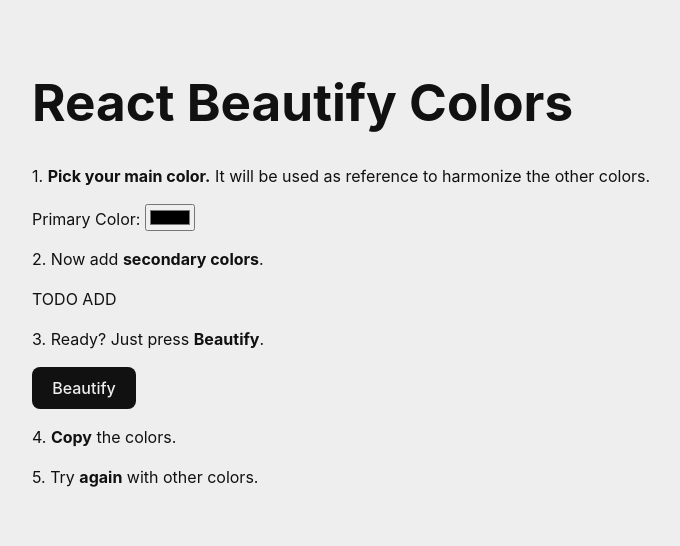
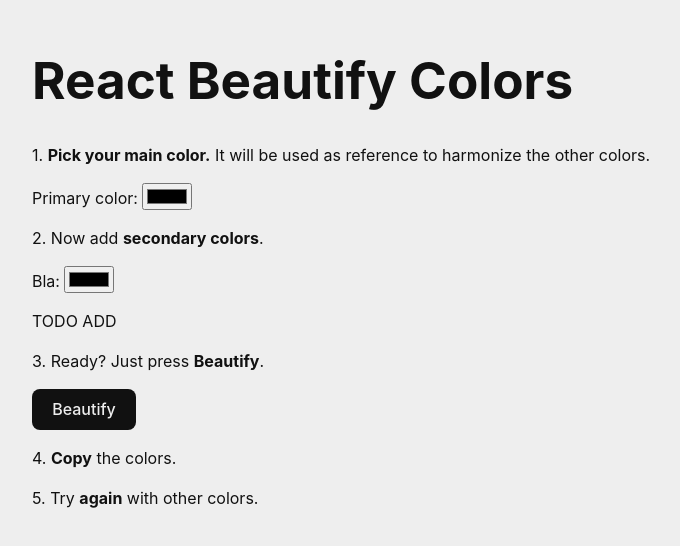
Before and after one commit to GhitaB/react-beautify-colors, a React (Vite) app: page / in a window 1280 px wide. Shown: the part 128-674 px from the top of the page, without its empty margins (0-680 px from the left). Built offline with nearby package versions, Linux system fonts and the light colour scheme.

Commit message:
WIP add ColorPicker.

```diff
--- a/src/App.jsx
+++ b/src/App.jsx
@@ -1,6 +1,29 @@
 import "./App.css";
 
+function ColorPicker(props) {
+  /* eslint-disable react/prop-types */ // TODO: upgrade to latest eslint tooling
+  const { label, id, name } = props;
+  return (
+    <div className="color-picker">
+      <label htmlFor="primarycolor">{label}</label>
+      <input type="color" id={id} name={name} />
+    </div>
+  );
+}
+
 function App() {
+  const data = {
+    label: "Primary color: ",
+    id: "primary-color",
+    name: "primary-color",
+  };
+
+  const data_bla = {
+    label: "Bla: ",
+    id: "bla-color",
+    name: "bla-color",
+  };
+
   return (
     <>
       <div className="container">
@@ -9,11 +32,11 @@ function App() {
           1. <strong>Pick your main color.</strong> It will be used as reference
           to harmonize the other colors.
         </p>
-        <label htmlFor="primarycolor">Primary Color: </label>
-        <input type="color" id="primary-color" name="primary-color" />
+        <ColorPicker {...data} />
         <p>
           2. Now add <strong>secondary colors</strong>.
         </p>
+        <ColorPicker {...data_bla} />
         <p>TODO ADD</p>
         <p>
           3. Ready? Just press <strong>Beautify</strong>.
```
